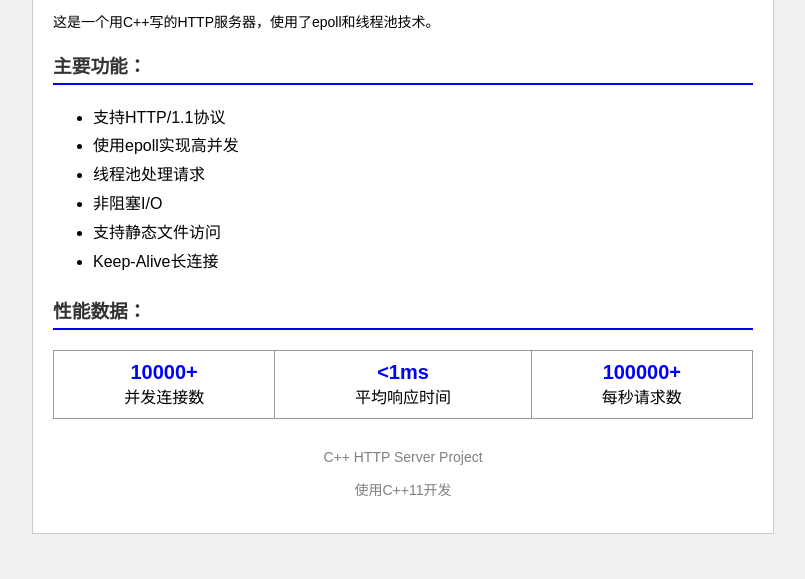
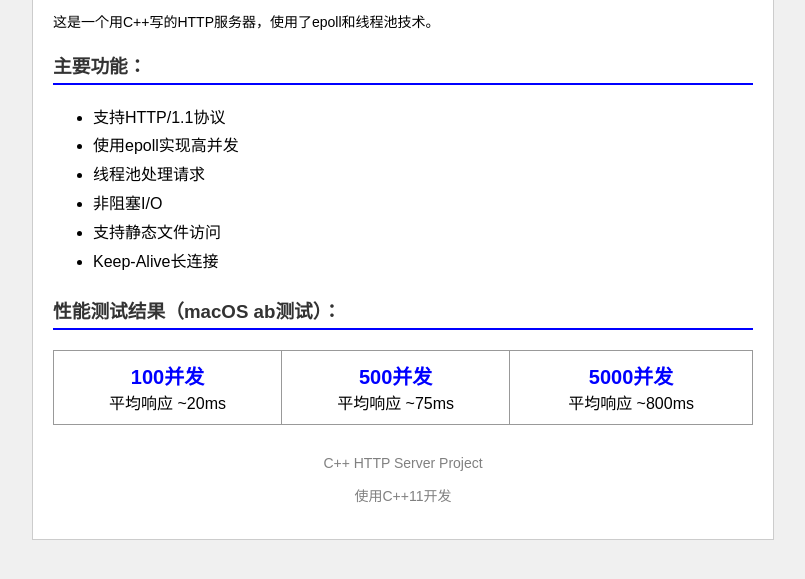
Before and after one commit to lianghaofeng/httpserver, a plain HTML site: page www/index.html in a window 1280 px wide. Shown: the part 153-732 px from the top of the page, without its empty margins (237-1042 px from the left). Drawn offline with Linux system fonts and the light colour scheme.

Commit message:
1228 v2 补充readme

```diff
--- a/www/index.html
+++ b/www/index.html
@@ -87,20 +87,20 @@
         </div>
 
         <div class="info">
-            <h3>性能数据：</h3>
+            <h3>性能测试结果（macOS ab测试）：</h3>
             <table>
                 <tr>
                     <td>
-                        <b>10000+</b><br>
-                        并发连接数
+                        <b>100并发</b><br>
+                        平均响应 ~20ms
                     </td>
                     <td>
-                        <b>&lt;1ms</b><br>
-                        平均响应时间
+                        <b>500并发</b><br>
+                        平均响应 ~75ms
                     </td>
                     <td>
-                        <b>100000+</b><br>
-                        每秒请求数
+                        <b>5000并发</b><br>
+                        平均响应 ~800ms
                     </td>
                 </tr>
             </table>
```
Also changed, not shown: CMakeLists.txt (added), 2 other files.
